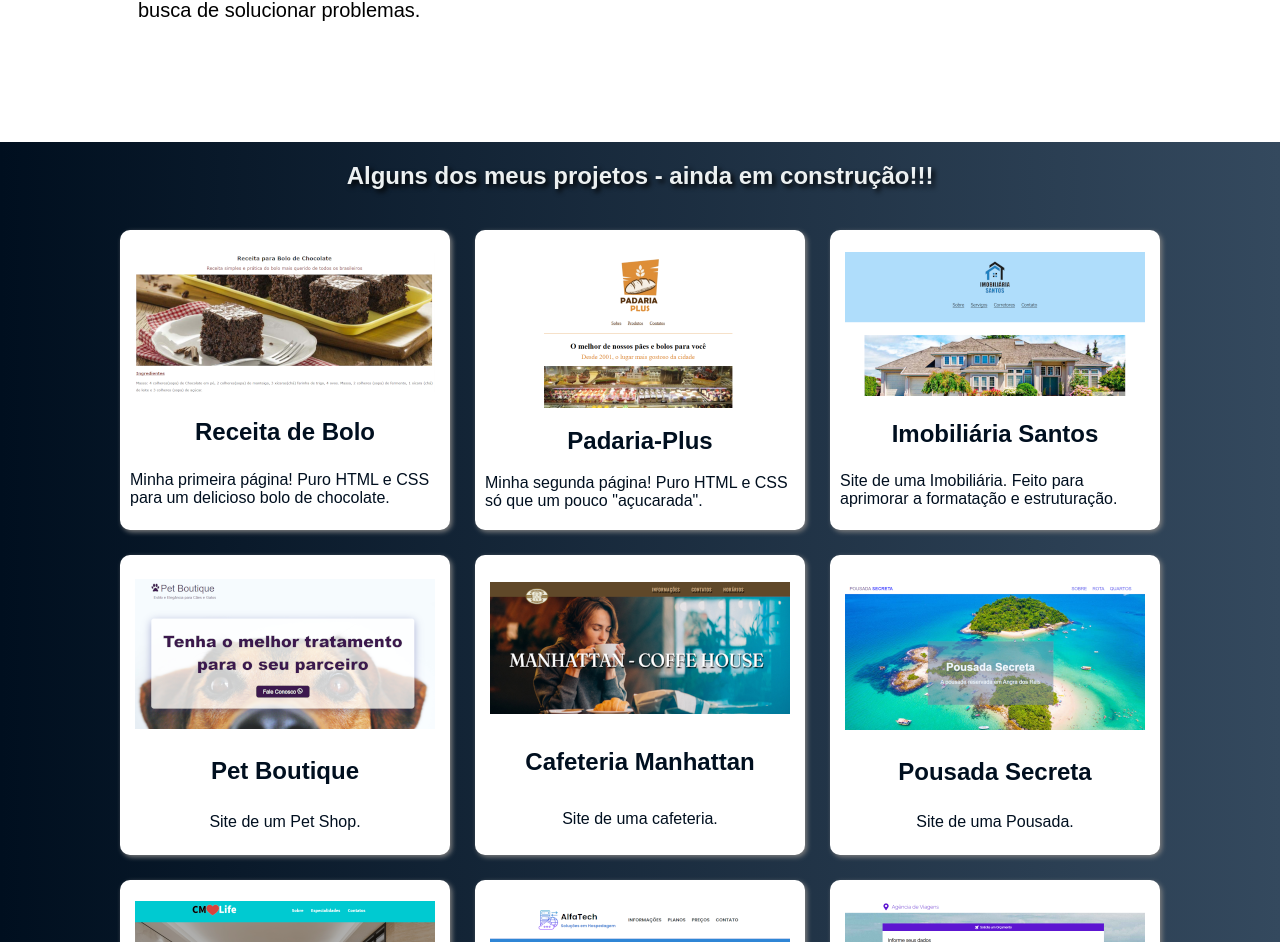
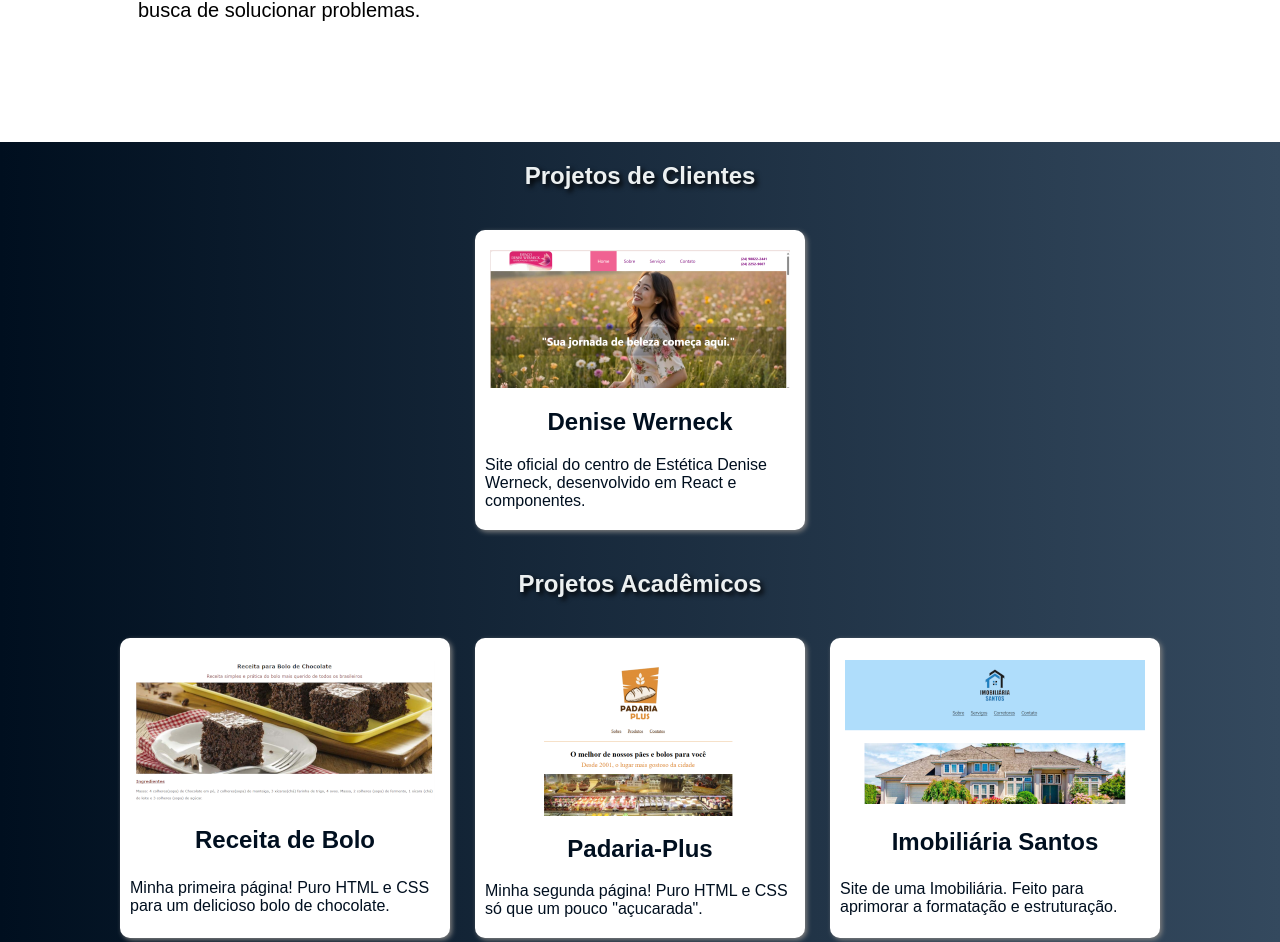
Before and after one commit to luizoscastanheira/meu-site, a Next.js app: page / in a window 1280 px wide. Shown: the part 2954-3896 px from the top of the page. Built offline with nearby package versions, Linux system fonts and the light colour scheme.

Commit message:
Update
Atualizando projetos

```diff
--- a/package.json
+++ b/package.json
@@ -9,7 +9,7 @@
     "lint": "next lint"
   },
   "dependencies": {
-    "next": "14.2.9",
+    "next": "^14.2.28",
     "react": "^18",
     "react-dom": "^18",
     "react-icons": "^5.3.0"
--- a/src/componentes/Projetos/index.jsx
+++ b/src/componentes/Projetos/index.jsx
@@ -18,11 +18,27 @@ import PetBoutique from "../../../public/sitePetBoutique300px.png";
 import Cafeteria from "../../../public/siteCafeteria300px.png";
 import Pousada from "../../../public/sitePousada300px.png";
 import Cardapio from "../../../public/siteCardapio300px.png";
+import Denise from "../../../public/siteDenise300px.png";
 
 export default function Projetos(){
     return(
         <section className={estilos.secao_projetos} id="projetos">
-            <h2 className={estilos.titulo_secao}>Alguns dos meus projetos - ainda em construção!!!</h2>
+
+        <h2 className={estilos.titulo_secao}>Projetos de Clientes</h2>
+        <div className={estilos.card_container}>
+
+                <div>
+                    <a href="https://espacodenisewerneck.vercel.app/" target="_blank" title="Clique e Veja-me!">
+                        <Card
+                            imagem = {Denise}
+                            nome = {'Denise Werneck'}
+                            texto = {'Site oficial do centro de Estética Denise Werneck, desenvolvido em React e componentes.'}
+                        />
+                    </a>
+                </div>
+        </div>
+
+        <h2 className={estilos.titulo_secao}>Projetos Acadêmicos</h2>
         <div className={estilos.card_container}>
             {
                 // Função de Dados
@@ -104,7 +120,9 @@ export default function Projetos(){
                     texto = {'Site com o caradápio de um restaurante, com uso de React e componentes.'}
                 />
             </a>
+
         </div>
+
         </section>
     );
 }
```
Also changed, not shown: public/siteDenise300px.png (added), 1 other file (tests, documents, lock files or other folders).
